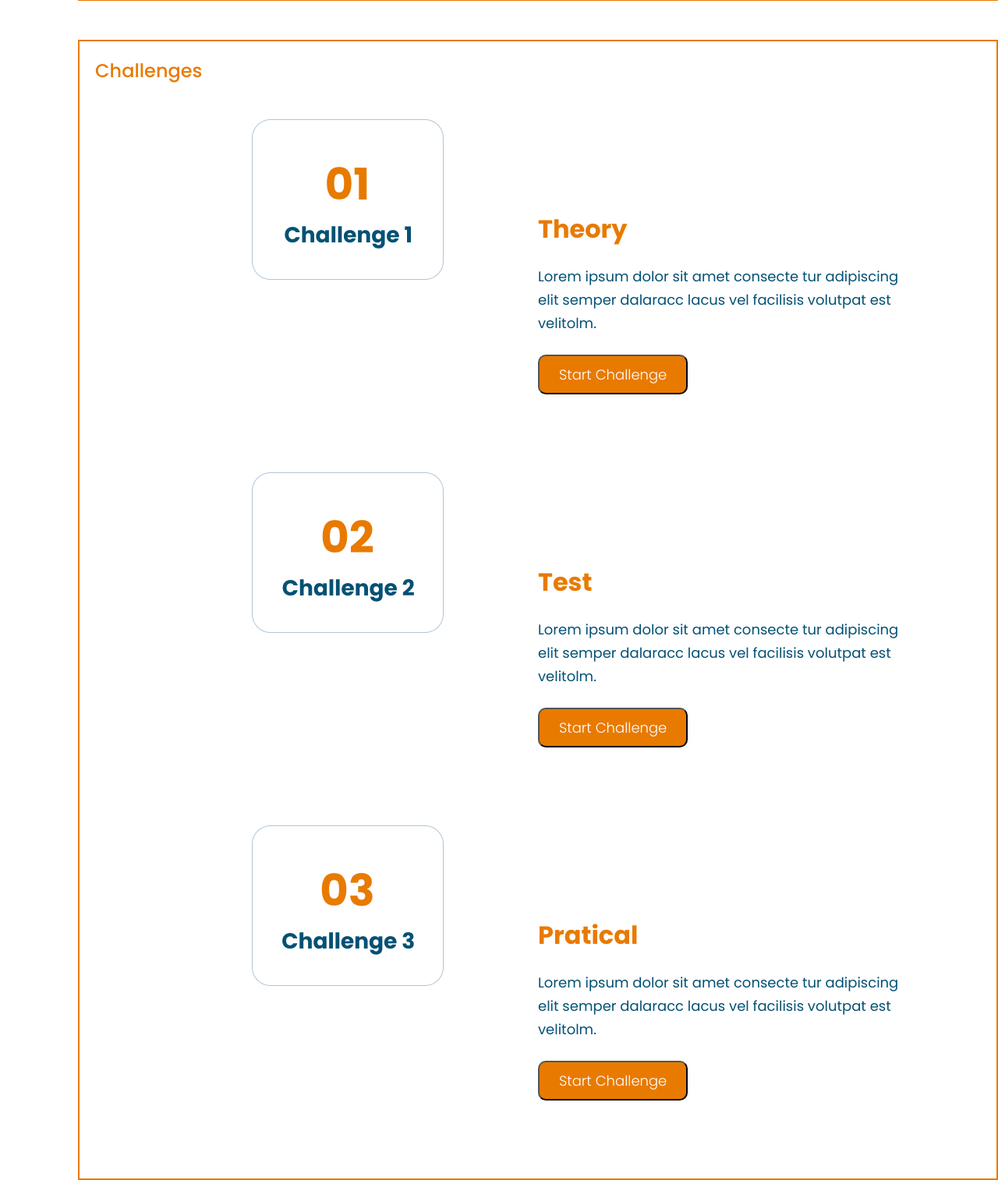
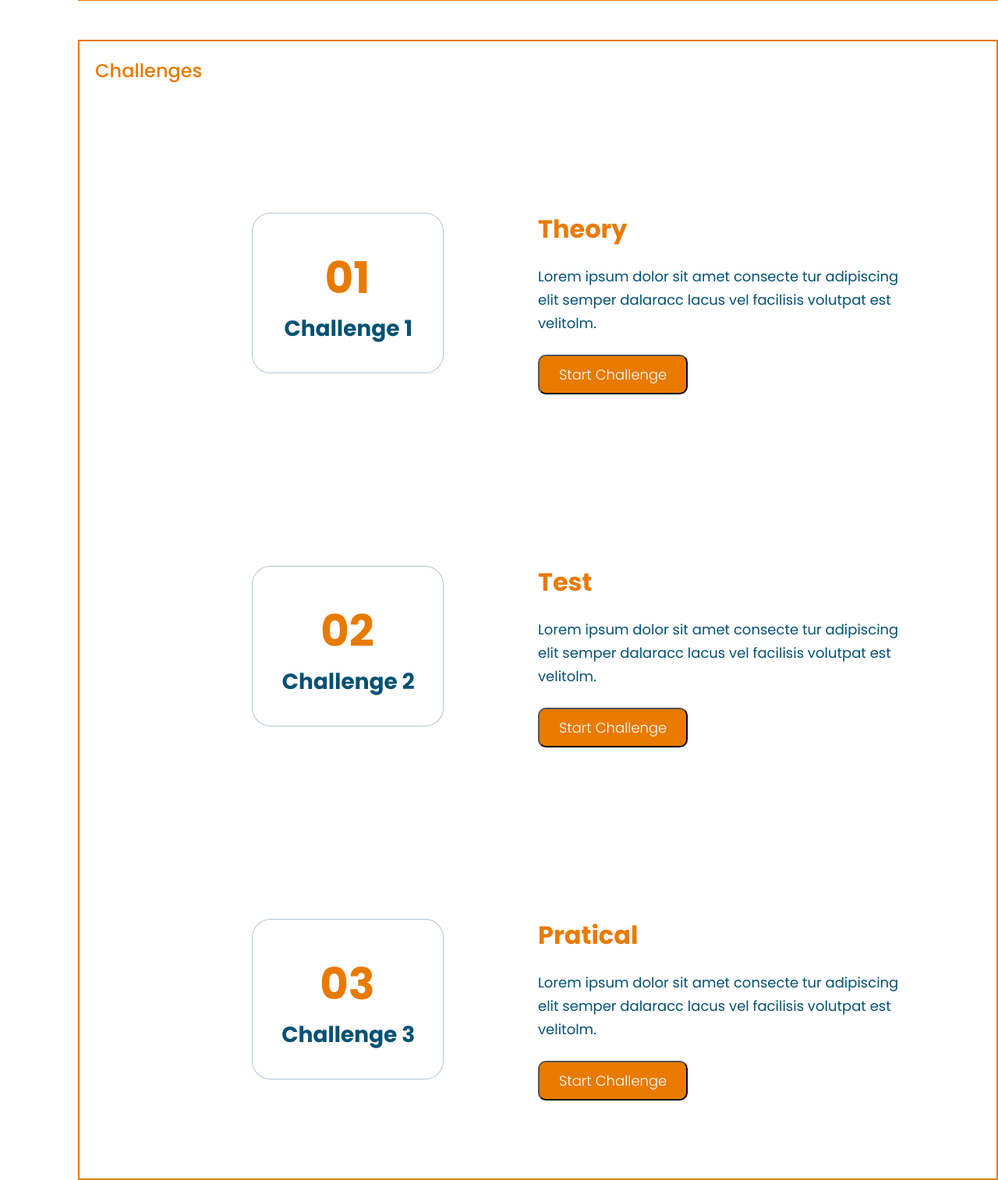
Before and after one commit to karen-nke/student-gamified, a PHP site: page /leadership.php in a window 1280 px wide. Shown: the part 1740-3254 px from the top of the page at 78% size. Run offline with PHP 8.4, Linux system fonts and the light colour scheme.

Commit message:
Fixed image issue

```diff
--- a/Event/Public/leadership.php
+++ b/Event/Public/leadership.php
@@ -79,7 +79,7 @@ require_once('logic_controller.php');
                                         <p class="title">Challenges</p>
                                         <div class ="badge-container">
                                                 <div class ="image-container">
-                                                        <img src="Image/Challenge Box 1.png" class ="image" alt="No. 1 Badge">
+                                                        <img src="Image/Challenge Box 1.png" class ="challenge-image" alt="No. 1 Badge">
 
                                                 </div>
 
@@ -96,7 +96,7 @@ require_once('logic_controller.php');
 
                                         <div class ="badge-container">
                                                 <div class ="image-container">
-                                                        <img src="Image/Challenge Box 2.png" class ="image" alt="No. 1 Badge">
+                                                        <img src="Image/Challenge Box 2.png" class ="challenge-image" alt="No. 1 Badge">
                                                 </div>
 
                                                 <div class ="text-container">
@@ -109,7 +109,7 @@ require_once('logic_controller.php');
 
                                         <div class ="badge-container">
                                                 <div class ="image-container">
-                                                        <img src="Image/Challenge Box 3.png" class ="image" alt="No. 1 Badge">
+                                                        <img src="Image/Challenge Box 3.png" class ="challenge-image" alt="No. 1 Badge">
                                                 </div>
 
                                                 <div class ="text-container">
--- a/Event/Public/public.css
+++ b/Event/Public/public.css
@@ -506,10 +506,17 @@ td {
   width: 50%;
   text-align: center;
 }
-.image {
+.image-container .image {
   max-width: 100%;
   height: auto;
 }
+
+.image-container .challenge-image {
+  max-width: 100%;
+  height: auto;
+  padding-top: 120px;
+}
+
 
 .box-container .text-container {
   width: 50%;
```
